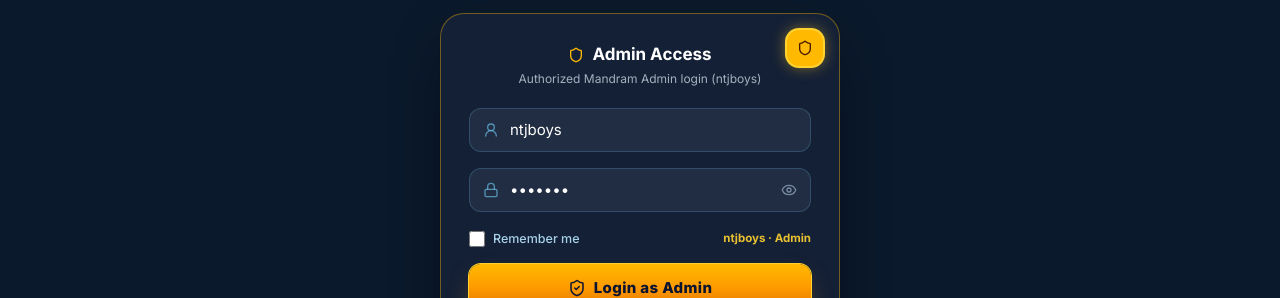
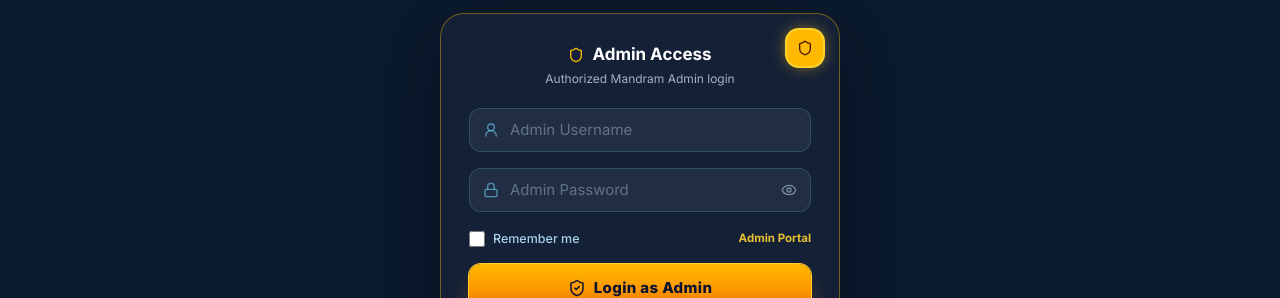
Before and after one commit to akashthamarai2003248-beep/NTJ-boys, a Next.js app: page /login in a window 1280 px wide. Both pictures are taken after a click on the button 805 px from the left and 476 px from the top of the page. Shown: the part 428-726 px from the top of the page. Built offline with nearby package versions, Linux system fonts and the light colour scheme.

Commit message:
fix: remove auto-fill of credentials when clicking admin shield icon

```diff
--- a/src/app/(auth)/login/page.tsx
+++ b/src/app/(auth)/login/page.tsx
@@ -303,8 +303,8 @@
                     setPassword("");
                   } else {
                     setMode("admin");
-                    setIdentifier("ntjboys");
-                    setPassword("ntj2010");
+                    setIdentifier("");
+                    setPassword("");
                   }
                   setError("");
                   setRegError("");
@@ -335,7 +335,7 @@
                 </h2>
                 <p className="mt-0.5 text-[12px] text-slate-300/80">
                   {mode === "admin"
-                    ? tr("Authorized Mandram Admin login (ntjboys)", "அங்கீகரிக்கப்பட்ட மன்ற நிர்வாகி உள்நுழைவு (ntjboys)")
+                    ? tr("Authorized Mandram Admin login", "அங்கீகரிக்கப்பட்ட மன்ற நிர்வாகி உள்நுழைவு")
                     : mode === "register"
                     ? tr("Register to join Nethaji Boys Mandram", "நேதாஜி பாய்ஸ் மன்றத்தில் இணைய பதிவு செய்க")
                     : tr("Log in to access your Mandram account", "உங்கள் மன்ற கணக்கில் உள்நுழையவும்")}
@@ -414,7 +414,7 @@
                 <HeroInput
                   value={identifier}
                   onChange={(e) => setIdentifier(e.target.value)}
-                  placeholder={mode === "admin" ? tr("Admin Username (ntjboys)", "நிர்வாகி பயனர் பெயர் (ntjboys)") : tr("Phone number", "தொலைபேசி எண்")}
+                  placeholder={mode === "admin" ? tr("Admin Username", "நிர்வாகி பயனர் பெயர்") : tr("Phone number", "தொலைபேசி எண்")}
                   icon={mode === "admin" ? <UserRound className="size-4" /> : <Phone className="size-4" />}
                   autoComplete={mode === "admin" ? "username" : "tel"}
                   inputMode={mode === "admin" ? "text" : "tel"}
@@ -425,7 +425,7 @@
                     type={showPw ? "text" : "password"}
                     value={password}
                     onChange={(e) => setPassword(e.target.value)}
-                    placeholder={mode === "admin" ? tr("Admin Password (ntj2010)", "நிர்வாகி கடவுச்சொல் (ntj2010)") : tr("Password", "கடவுச்சொல்")}
+                    placeholder={mode === "admin" ? tr("Admin Password", "நிர்வாகி கடவுச்சொல்") : tr("Password", "கடவுச்சொல்")}
                     icon={<Lock className="size-4" />}
                     autoComplete="current-password"
                     aria-label={tr("Password", "கடவுச்சொல்")}
@@ -461,7 +461,7 @@
                     </button>
                   ) : (
                     <span className="text-[11.5px] font-bold text-amber-300/90">
-                      ntjboys · Admin
+                      {tr("Admin Portal", "நிர்வாகி போர்ட்டல்")}
                     </span>
                   )}
                 </div>
@@ -528,8 +528,8 @@
                     type="button"
                     onClick={() => {
                       setMode("admin");
-                      setIdentifier("ntjboys");
-                      setPassword("ntj2010");
+                      setIdentifier("");
+                      setPassword("");
                       setError("");
                     }}
                     className="inline-flex items-center justify-center gap-1.5 text-[12px] font-medium text-amber-400/90 transition-colors hover:text-amber-300"
@@ -555,8 +555,8 @@
                     type="button"
                     onClick={() => {
                       setMode("admin");
-                      setIdentifier("ntjboys");
-                      setPassword("ntj2010");
+                      setIdentifier("");
+                      setPassword("");
                       setRegError("");
                       setRegDone(false);
                     }}
```
